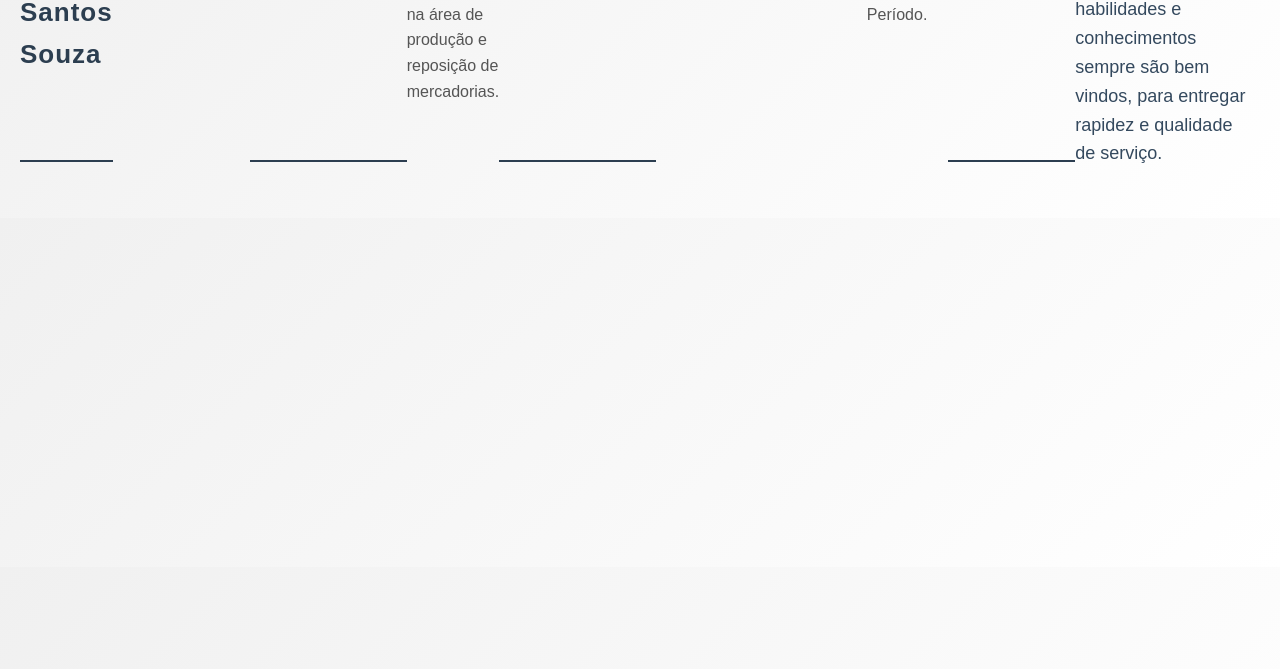
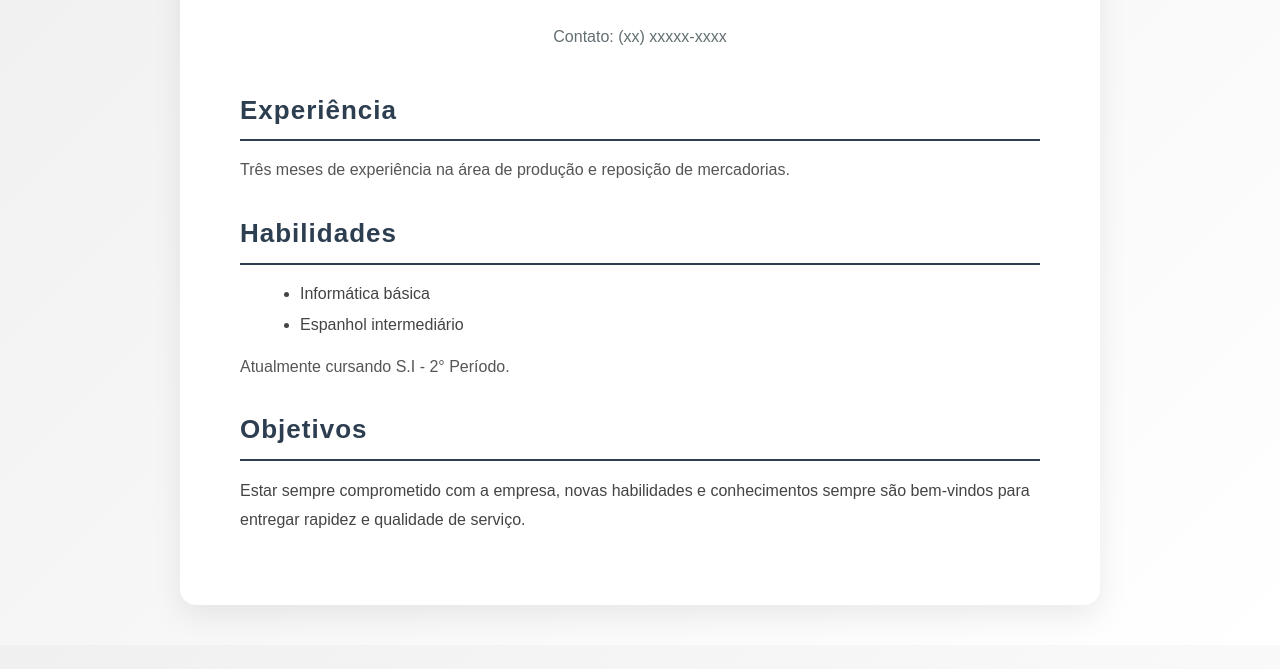
Before and after one commit to RafaelRanger/RafaelRanger.Github.io, a plain HTML site: page index.html in a window 1280 px wide. Shown: the part 131-800 px from the top of the page. Drawn offline with Linux system fonts and the light colour scheme.

Commit message:
Update index.html

```diff
--- a/index.html
+++ b/index.html
@@ -1,25 +1,35 @@
 <!DOCTYPE html>
-<Html>
-     <link rel="stylesheet" href="styles.css"/>
-     <Head>
-<Meta charset="UTF-8" />
-<title> Currículo </title>
-    </Head>
-    <Body>
-<H1>Rafael Dos Santos Souza</H1>
-<H2>Contato:xxxxxxx-xxxx
+<html lang="pt-br">
+<head>
+  <meta charset="UTF-8" />
+  <title>Currículo - Rafael Dos Santos Souza</title>
+  <link rel="stylesheet" href="styles.css" />
+</head>
+<body>
+  <div class="container">
+    <header>
+      <h1>Rafael Dos Santos Souza</h1>
+      <h2>Contato: (xx) xxxxx-xxxx</h2>
+    </header>
 
-<H1> Experiência </H1>
-<P> Três meses de experiência na área de produção e reposição de mercadorias.</P>
+    <section class="experiencia">
+      <h1>Experiência</h1>
+      <p>Três meses de experiência na área de produção e reposição de mercadorias.</p>
+    </section>
 
-<H1> Habilidades </H1>
-<Li>informática básica</Li>
-<Li>espanhol intermediário</Li>
+    <section class="habilidades">
+      <h1>Habilidades</h1>
+      <ul>
+        <li>Informática básica</li>
+        <li>Espanhol intermediário</li>
+      </ul>
+      <p>Atualmente cursando S.I - 2° Período.</p>
+    </section>
 
-<P> Atualmente cursando S.I 2° Período.</P>
-
-<H1> Objetivos </H1>
-<H2> estar sempre comprometido com a empresa, novas habilidades e conhecimentos sempre são bem vindos, para entregar rapidez e qualidade de serviço.</H2>
-   </Body>
-
-</Html>
+    <section class="objetivos">
+      <h1>Objetivos</h1>
+      <h2>Estar sempre comprometido com a empresa, novas habilidades e conhecimentos sempre são bem-vindos para entregar rapidez e qualidade de serviço.</h2>
+    </section>
+  </div>
+</body>
+</html>
```
